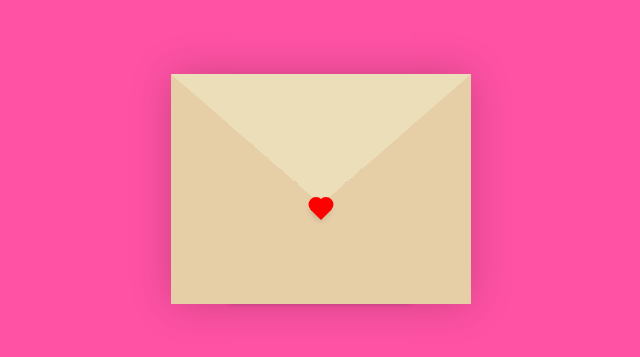
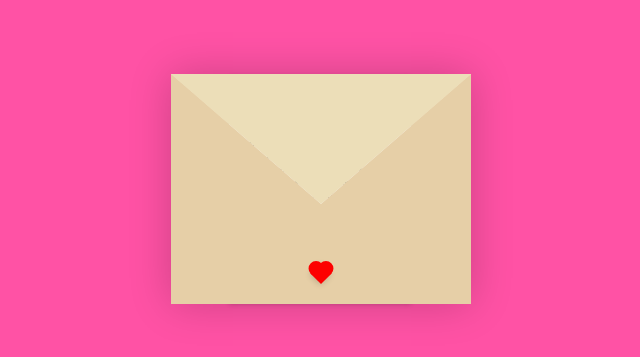
Before and after one commit to Kent2025/KentB2025.github.io, a plain HTML site: page index.html in a window 1280 px wide. Shown: the part 211-568 px from the top of the page, without its empty margins (319-959 px from the left). Drawn offline with Linux system fonts and the light colour scheme.

Commit message:
Update style.css

```diff
--- a/style.css
+++ b/style.css
@@ -81,7 +81,7 @@
   }
   .heart {
     position: absolute;
-    top: 52%;
+    top: 60%;
     left: 50%;
     width: 15px;
     height: 15px;
```
